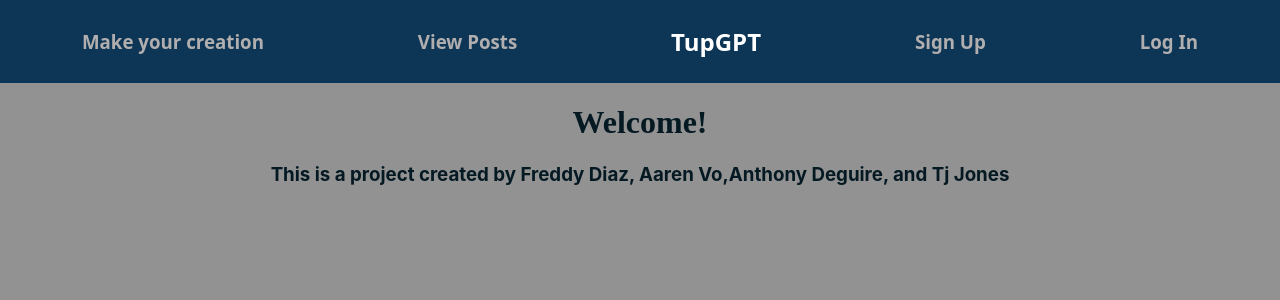
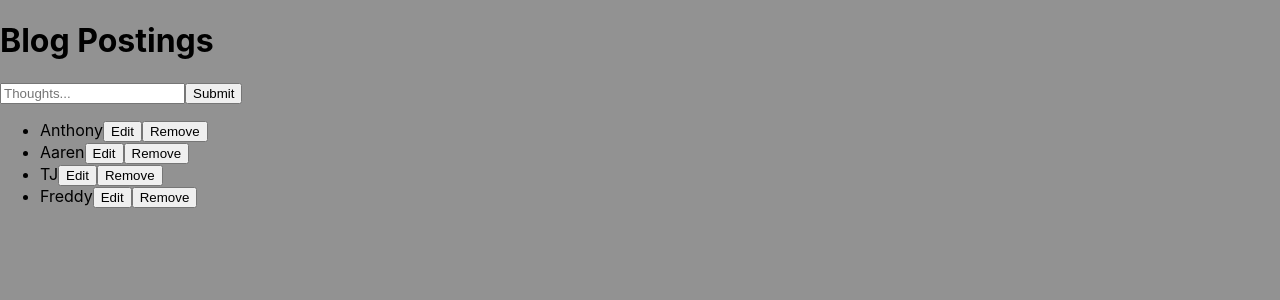
Before and after one commit to aarenjvo/Milestone-Project-3, a React (Create React App) app in the folder frontend/: page / in a window 1280 px wide. Shown: the top 300 px of the page. Built offline with nearby package versions, Linux system fonts and the light colour scheme.

Commit message:
blog page

```diff
--- a/frontend/src/App.js
+++ b/frontend/src/App.js
@@ -1,10 +1,11 @@
 import React from 'react';
 import './App.css';
 import Home from './views/home';
+import Creation from './views/creation';
 
 function App() {
   return (
-      <Home/>
+      <Creation/>
   );
 }
 
--- a/frontend/src/components/Edit.js
+++ b/frontend/src/components/Edit.js
@@ -1,3 +1,4 @@
+import React, {useState} from "react"
 function Edit () {
     return (
         <p>Begin your post here...</p>
--- a/frontend/src/views/creation.jsx
+++ b/frontend/src/views/creation.jsx
@@ -1,8 +1,42 @@
-function creation() {
+function Creation() {
 
   return(
-    <h1>PlaceHolder</h1>
+    <div>
+      <header class="header">
+        <h1>Blog Postings</h1>
+      </header>
+      <main class="main">
+        <form id="blogPostings">
+          <input type="text" name="name" placeholder="Thoughts..."></input>
+          <button type="submit" name="submit" value="submit">Submit</button>
+        </form>
+      </main>
+      <div>
+        <ul>
+          <li>
+            <span>Anthony</span>
+            <button>Edit</button>
+            <button>Remove</button>
+          </li>
+          <li>
+          <span>Aaren</span>
+            <button>Edit</button>
+            <button>Remove</button>
+          </li>
+          <li>
+          <span>TJ</span>
+            <button>Edit</button>
+            <button>Remove</button>
+            <li>
+            <span>Freddy</span>
+            <button>Edit</button>
+            <button>Remove</button>
+            </li>
+          </li>
+        </ul>
+      </div>
+    </div>
   )
 }
 
-export default creation
+export default Creation
```
